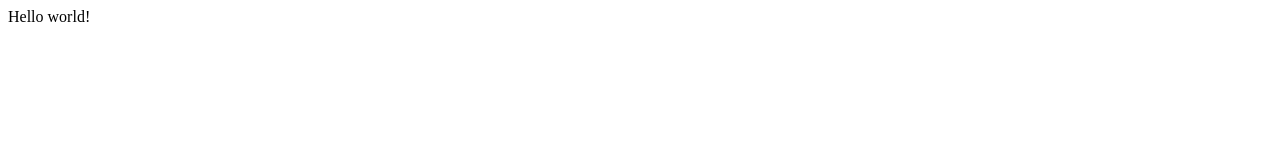
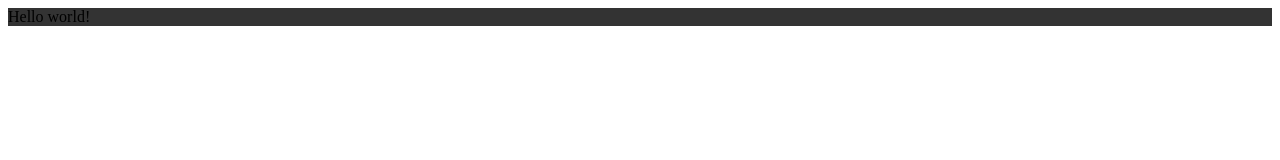
Before and after one commit to gmacdougall/stream-overlays, a Gatsby site: page / in a window 1280 px wide. Built offline with nearby package versions, Linux system fonts and the light colour scheme; Gatsby itself is replaced by a stand-in of ours.

Commit message:
Add emotion CSS

```diff
--- a/package.json
+++ b/package.json
@@ -16,6 +16,8 @@
     "test": "echo \"Write tests! -> https://gatsby.dev/unit-testing\" && exit 1"
   },
   "dependencies": {
+    "@emotion/core": "^10.0.35",
+    "@emotion/styled": "^10.0.27",
     "gatsby": "^2.24.54",
     "react": "^16.12.0",
     "react-dom": "^16.12.0",
--- a/src/pages/index.tsx
+++ b/src/pages/index.tsx
@@ -1,5 +1,12 @@
+import styled from '@emotion/styled';
 import React from 'react';
 
-const IndexPage: React.SFC<HTMLDivElement> = () => <div>Hello world!</div>;
+const WeatherWidget = styled.div`
+  background-color: #333;
+`;
+
+const IndexPage: React.SFC<HTMLDivElement> = () => (
+  <WeatherWidget>Hello world!</WeatherWidget>
+);
 
 export default IndexPage;
```
Also changed, not shown: 1 other file.
